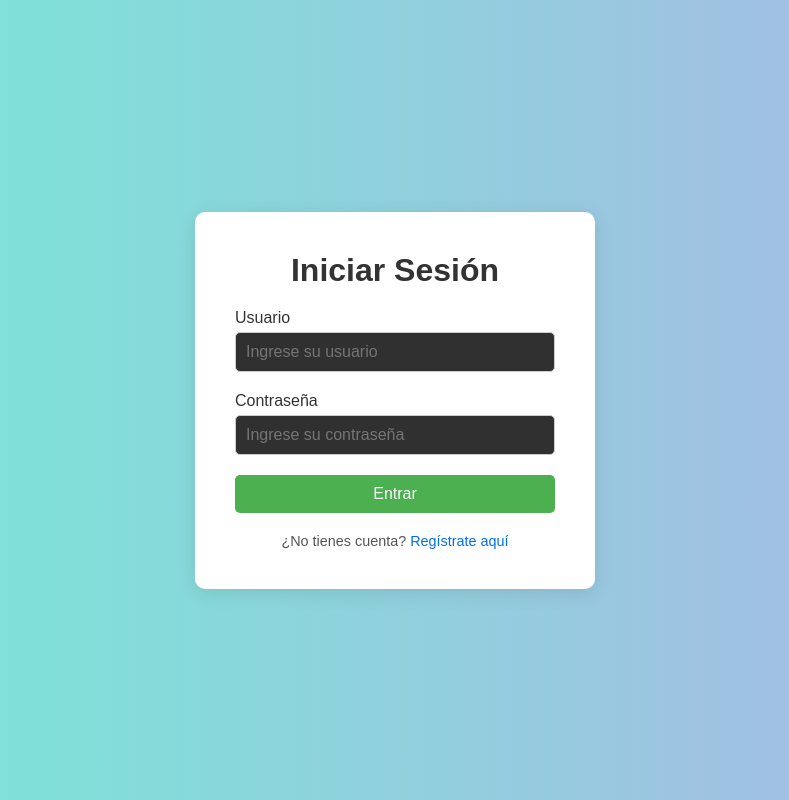
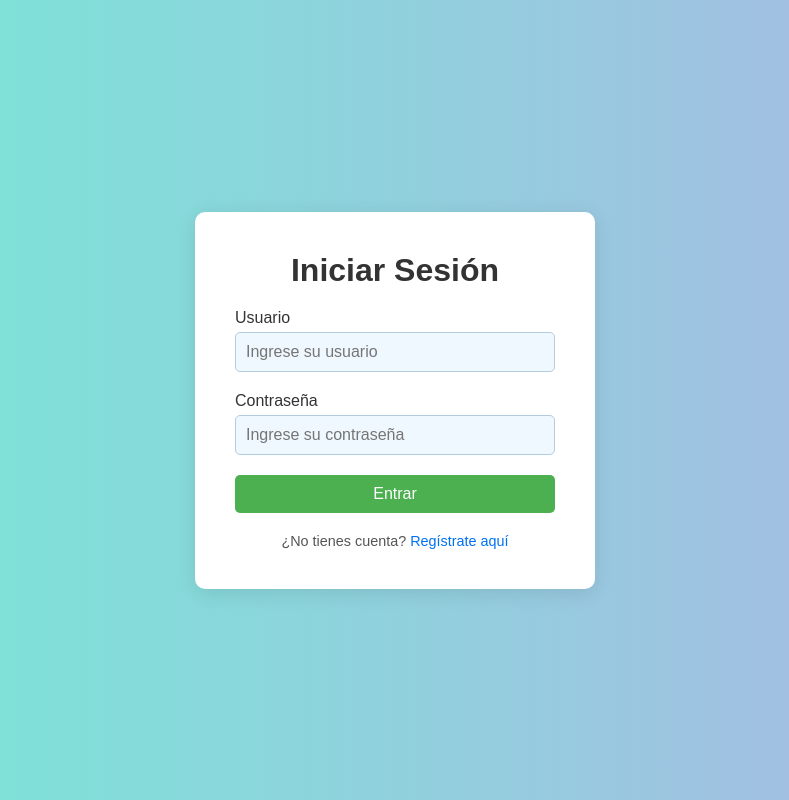
Before and after one commit to FloresCnzls/GestorProyectos, a Next.js app: page / in a window 1280 px wide. Shown: the whole page, without its empty margins (245-1034 px from the left). Built offline with nearby package versions, Linux system fonts and the light colour scheme.

Commit message:
Mejorando estetica y visualizacion con el login y registro

```diff
--- a/src/app/page.js
+++ b/src/app/page.js
@@ -54,7 +54,7 @@ export default function Login() {
           </div>
           <div className={styles.inputGroup}>
             <label htmlFor="contrasena">Contraseña</label>
-            <input type="password" id="contrasena" placeholder="Ingrese su contraseña" value={contrasena}  onChange={(e) => setcontrasena(e.target.value)} required />
+            <input type="password" id="contrasena" placeholder="Ingrese su contraseña" value={contrasena} onChange={(e) => setcontrasena(e.target.value)} required />
           </div>
           <button type="submit" className={styles.submitBtn}>Entrar</button>
         </form>
--- a/src/app/page.module.css
+++ b/src/app/page.module.css
@@ -35,27 +35,45 @@
   margin-bottom: 20px;
   text-align: left;
 }
-/* Añadir a page.module.css */
-.errorMessage {
-  color: red; /* Color del texto del error */
-  margin: 10px 0; /* Espaciado alrededor del mensaje */
-  font-weight: bold; /* Texto en negrita */
-}
 
+/* Ajuste del color de los labels */
 .inputGroup label {
   display: block;
   margin-bottom: 5px;
   font-size: 1rem;
-  color: #333333;
+  color: #333333; /* Color oscuro para mejor contraste */
 }
 
+/* Estilo de los inputs mejorado para mejor visualización */
 .inputGroup input {
   width: 100%;
   padding: 10px;
   border-radius: 5px;
-  border: 1px solid #cccccc;
+  border: 1px solid #b3cde0; /* Un color suave que resalta */
   font-size: 1rem;
-  background-color: #313030;
+  background-color: #f0f8ff; /* Fondo claro que contrasta con el fondo de la página */
+  color: #333333; /* Texto oscuro para legibilidad */
+}
+
+/* Ajuste del color de foco para los inputs */
+.inputGroup input:focus {
+  border: 1px solid #0070f3; /* Resalta el borde en foco */
+  background-color: #e6f7ff; /* Ligero cambio en el fondo cuando se enfoca */
+  outline: none;
+}
+
+/* Estilos para el autocompletado */
+.inputGroup input:-webkit-autofill {
+  background-color: #799c96 !important; /* Mantiene el fondo claro */
+  color: black !important; /* Asegura que el texto sea negro */
+  -webkit-box-shadow: 0 0 0px 1000px #799c96 inset; /* Arregla el fondo en autocompletado */
+  box-shadow: 0 0 0px 1000px #799c96 inset;
+}
+
+/* Aseguramos que el texto sea negro en autofill */
+.inputGroup input:-webkit-autofill::selection {
+  background: #799c96; /* Color del fondo para el texto seleccionado */
+  color: black; /* Color del texto seleccionado */
 }
 
 /* Botón de envío con colores que resaltan pero son suaves */
--- a/src/app/register/register.module.css
+++ b/src/app/register/register.module.css
@@ -35,27 +35,45 @@
   margin-bottom: 20px;
   text-align: left;
 }
-/* Añadir a page.module.css */
-.errorMessage {
-  color: red; /* Color del texto del error */
-  margin: 10px 0; /* Espaciado alrededor del mensaje */
-  font-weight: bold; /* Texto en negrita */
-}
 
+/* Ajuste del color de los labels */
 .inputGroup label {
   display: block;
   margin-bottom: 5px;
   font-size: 1rem;
-  color: #333333;
+  color: #333333; /* Color oscuro para mejor contraste */
 }
 
+/* Estilo de los inputs mejorado para mejor visualización */
 .inputGroup input {
   width: 100%;
   padding: 10px;
   border-radius: 5px;
-  border: 1px solid #cccccc;
+  border: 1px solid #b3cde0; /* Un color suave que resalta */
   font-size: 1rem;
-  background-color: #313030;
+  background-color: #f0f8ff; /* Fondo claro que contrasta con el fondo de la página */
+  color: #333333; /* Texto oscuro para legibilidad */
+}
+
+/* Ajuste del color de foco para los inputs */
+.inputGroup input:focus {
+  border: 1px solid #0070f3; /* Resalta el borde en foco */
+  background-color: #e6f7ff; /* Ligero cambio en el fondo cuando se enfoca */
+  outline: none;
+}
+
+/* Estilos para el autocompletado */
+.inputGroup input:-webkit-autofill {
+  background-color: #799c96 !important; /* Mantiene el fondo claro */
+  color: black !important; /* Asegura que el texto sea negro */
+  -webkit-box-shadow: 0 0 0px 1000px #799c96 inset; /* Arregla el fondo en autocompletado */
+  box-shadow: 0 0 0px 1000px #799c96 inset;
+}
+
+/* Aseguramos que el texto sea negro en autofill */
+.inputGroup input:-webkit-autofill::selection {
+  background: #799c96; /* Color del fondo para el texto seleccionado */
+  color: black; /* Color del texto seleccionado */
 }
 
 /* Botón de envío con colores que resaltan pero son suaves */
```
Also changed, not shown: src/app/home/page.js (+32 -8 lines), src/app/header/header.module.css (added).
